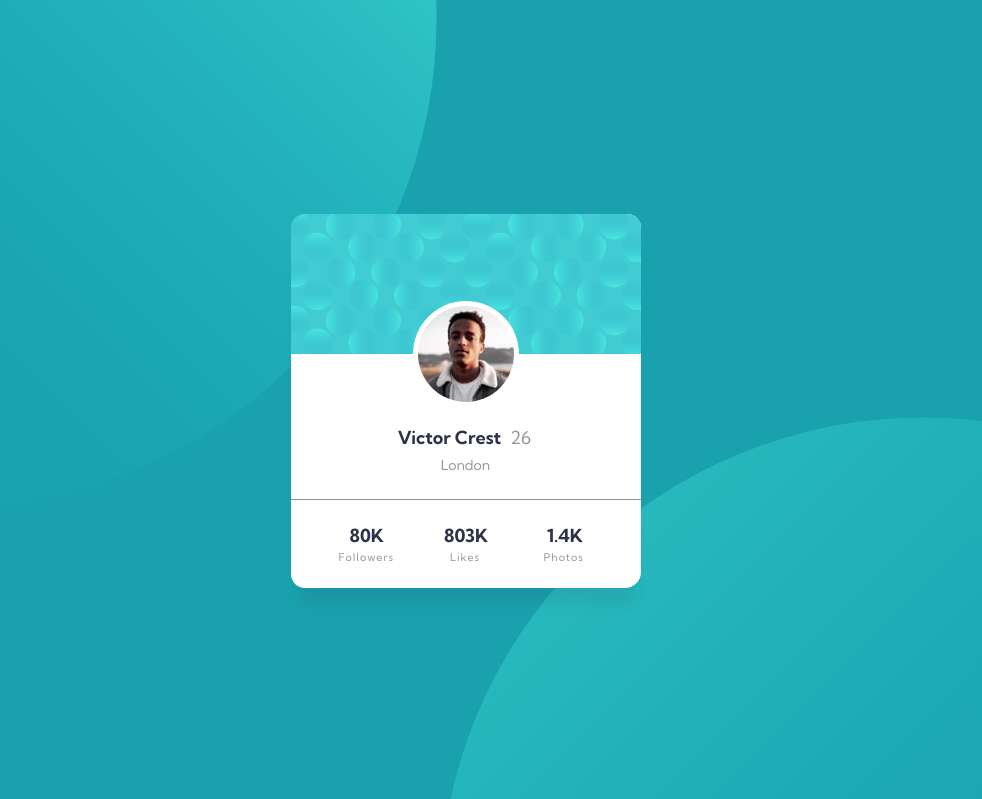
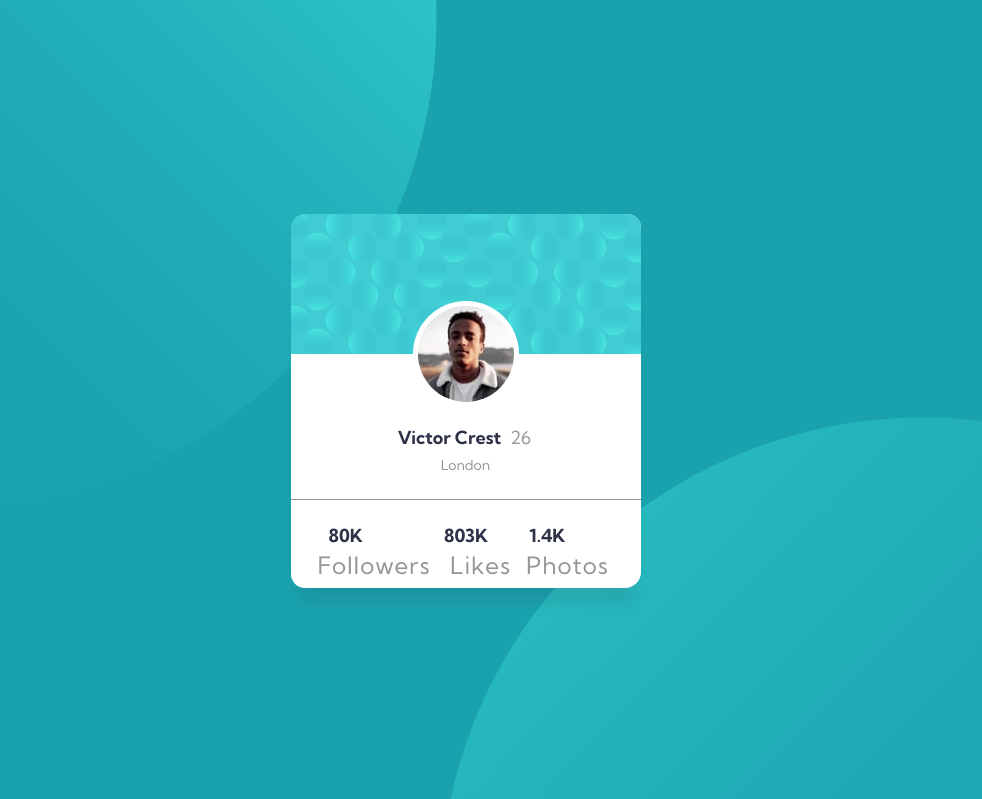
Before and after one commit to leoxr/Profile-Card-Component-Main, a plain HTML site: page index.html in a window 1280 px wide. Shown: the top 799 px of the page, without its empty margins (175-1157 px from the left). Drawn offline with Linux system fonts and the light colour scheme.

Commit message:
Update index.html

```diff
--- a/index.html
+++ b/index.html
@@ -22,15 +22,15 @@
             <div class="card-profile__footer">
                 <div class="card-profile__item">
                     <p class="card-profile__follow">80K</p>
-                    <h6 class="card-profile__follow-name">Followers</h6>
+                    <h2 class="card-profile__follow-name">Followers</h2>
                 </div>
                 <div class="card-profile__item">
                     <p class="card-profile__like">803K</p>
-                    <h6 class="card-profile__like-name">Likes</h6>
+                    <h2 class="card-profile__like-name">Likes</h2>
                 </div>
                 <div class="card-profile__item">
                     <p class="card-profile__photo">1.4K</p>
-                    <h6 class="card-profile__photo-name">Photos</h6>
+                    <h2 class="card-profile__photo-name">Photos</h2>
                 </div>
 
             </div>
```
